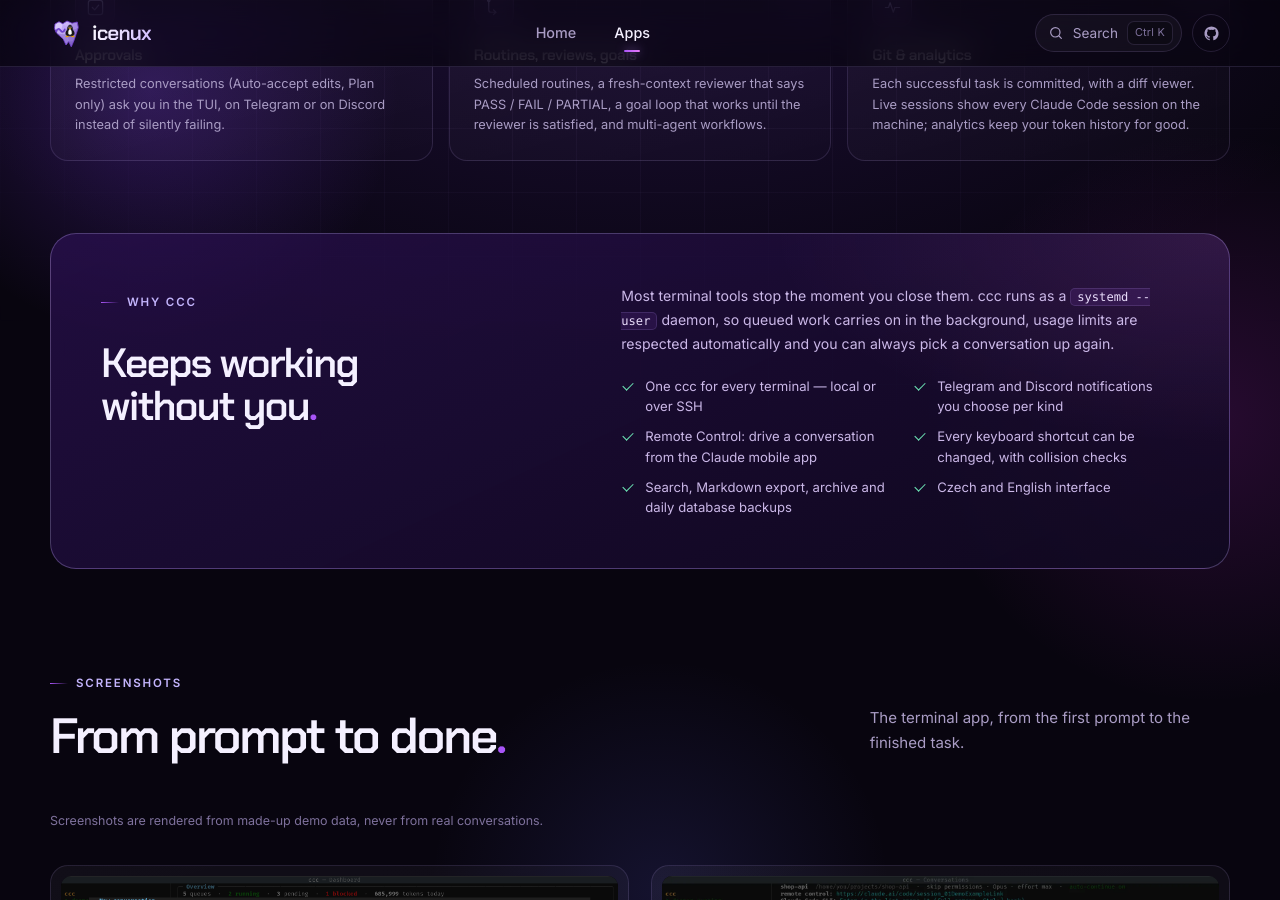
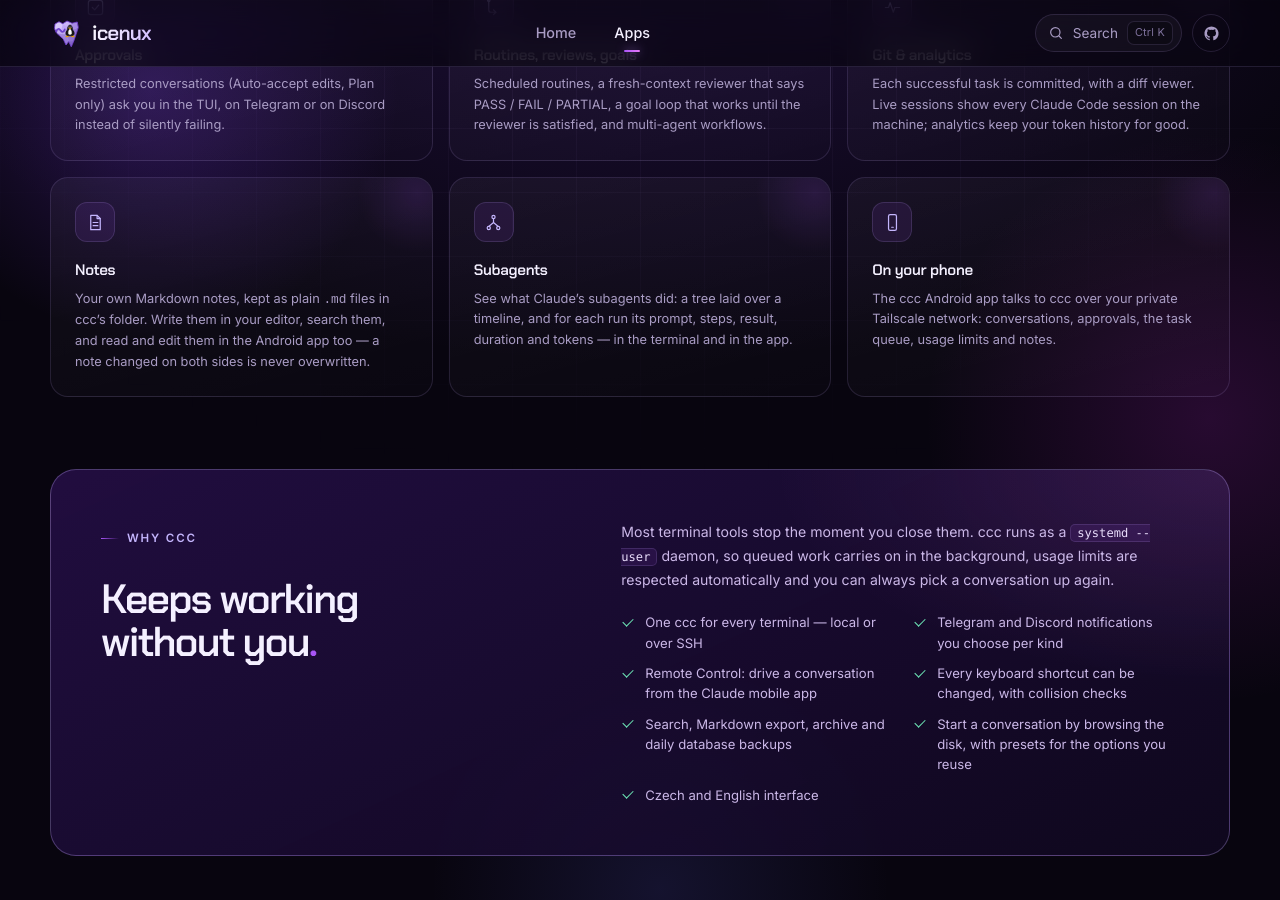
Before and after one commit to Icenux/icenux.github.io, a Jekyll site: the page built from apps/ccc.html, in a window 1280 px wide and 900 px high, scrolled down 1293 px. Built offline with Jekyll 4.4.1, drawn with Linux system fonts in a browser that asks for light colours; some of the changed text lies outside the part shown.

Commit message:
feat(web): ccc TUI 0.2.1 – Poznámky, Subagenti, aplikace v telefonu, nová verze (#26)
Claude-Session: https://claude.ai/code/session_01SVGUkja2hHN9QupXmSworz

Co-authored-by: Claude Sonnet 5.5 <noreply@anthropic.com>

```diff
--- a/apps/ccc.html
+++ b/apps/ccc.html
@@ -94,6 +94,27 @@ next: [repo-doctor, scrv]
             <h3>Git &amp; analytics</h3>
             <p>Each successful task is committed, with a diff viewer. Live sessions show every Claude Code session on the machine; analytics keep your token history for good.</p>
           </article>
+          <article class="feature reveal">
+            <span class="feature__icon">
+              <svg viewBox="0 0 24 24" aria-hidden="true"><path d="M6 3h8l4 4v14H6z"/><path d="M14 3v4h4M9 12h6M9 16h6"/></svg>
+            </span>
+            <h3>Notes</h3>
+            <p>Your own Markdown notes, kept as plain <code>.md</code> files in ccc’s folder. Write them in your editor, search them, and read and edit them in the Android app too — a note changed on both sides is never overwritten.</p>
+          </article>
+          <article class="feature reveal">
+            <span class="feature__icon">
+              <svg viewBox="0 0 24 24" aria-hidden="true"><circle cx="12" cy="5" r="2"/><circle cx="6" cy="19" r="2"/><circle cx="18" cy="19" r="2"/><path d="M12 7v5M12 12 6 17M12 12l6 5"/></svg>
+            </span>
+            <h3>Subagents</h3>
+            <p>See what Claude’s subagents did: a tree laid over a timeline, and for each run its prompt, steps, result, duration and tokens — in the terminal and in the app.</p>
+          </article>
+          <article class="feature reveal">
+            <span class="feature__icon">
+              <svg viewBox="0 0 24 24" aria-hidden="true"><rect x="7" y="2" width="10" height="20" rx="2"/><path d="M11 18h2"/></svg>
+            </span>
+            <h3>On your phone</h3>
+            <p>The <a href="/apps/ccc-android/">ccc Android app</a> talks to ccc over your private Tailscale network: conversations, approvals, the task queue, usage limits and notes.</p>
+          </article>
         </div>
       </div>
     </section>
@@ -113,6 +134,7 @@ next: [repo-doctor, scrv]
               <li>Remote Control: drive a conversation from the Claude mobile app</li>
               <li>Every keyboard shortcut can be changed, with collision checks</li>
               <li>Search, Markdown export, archive and daily database backups</li>
+              <li>Start a conversation by browsing the disk, with presets for the options you reuse</li>
               <li>Czech and English interface</li>
             </ul>
           </div>
```
Also changed, not shown: _data/apps.yml (+4 -4 lines).
